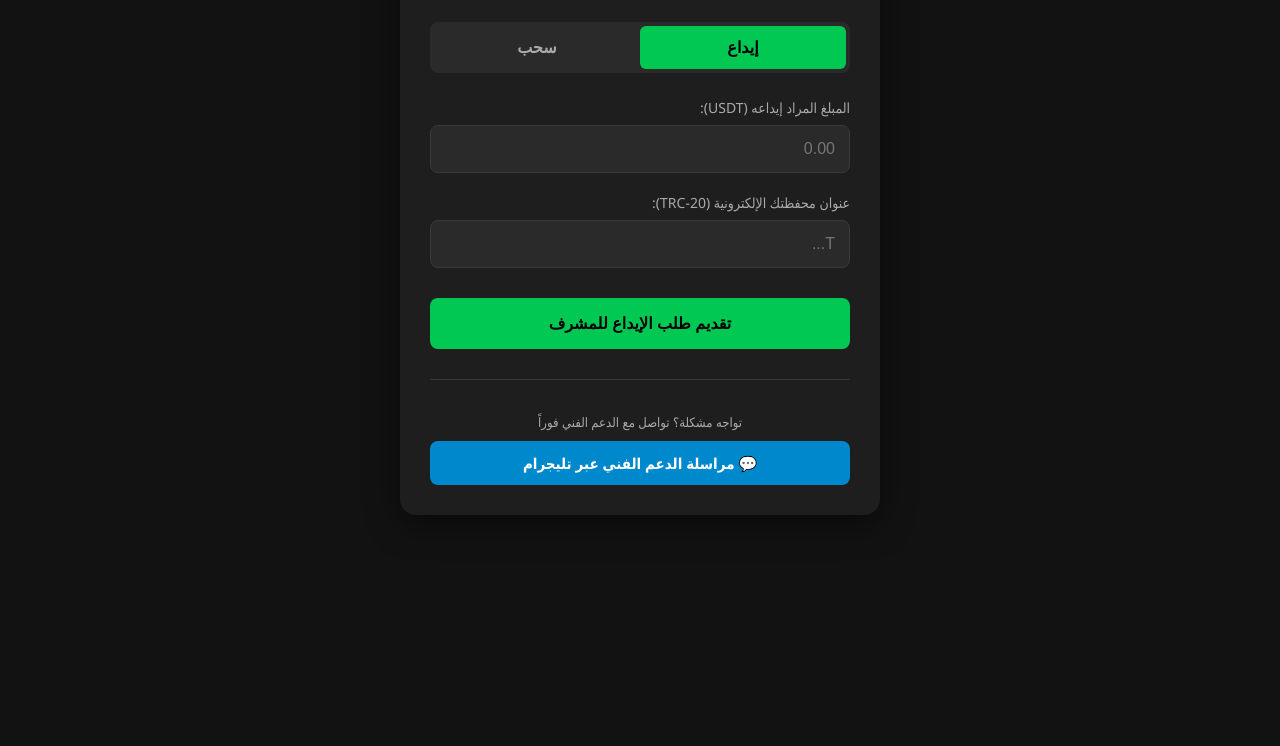
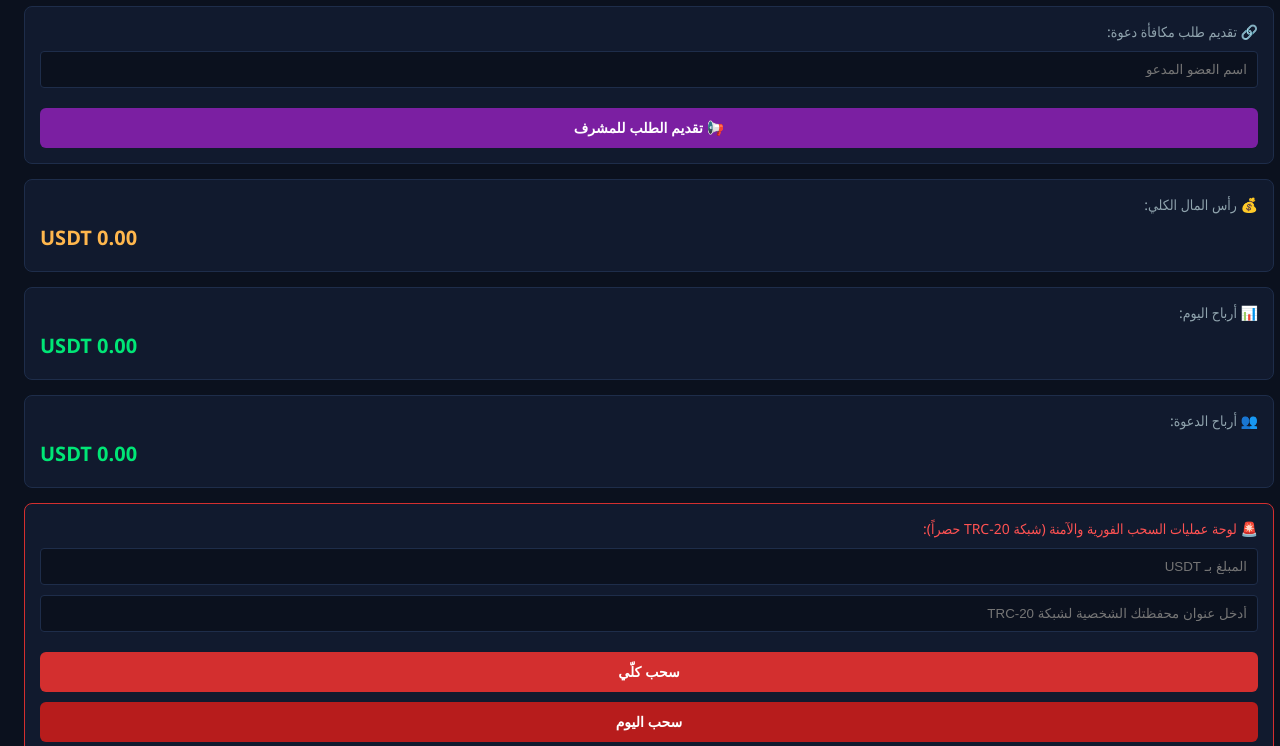
Before and after one commit to wyddu42ojghfdb-cyber/trading-bot-backend, a plain HTML site: page index.html in a window 1280 px wide. Shown: the part 232-978 px from the top of the page. Before the commit the page ends 840 px from the top, so only its background shows below. Drawn offline with Linux system fonts and the light colour scheme.

Commit message:
Update index.html

```diff
--- a/index.html
+++ b/index.html
@@ -3,275 +3,193 @@
 <head>
     <meta charset="UTF-8">
     <meta name="viewport" content="width=device-width, initial-scale=1.0">
-    <title>بوابة إيداع وسحب USDT (TRC-20)</title>
+    <title>منصة التداول الذكية</title>
     <style>
-        :root {
-            --primary-color: #00c853;
-            --secondary-color: #b71c1c;
-            --bg-color: #121212;
-            --card-bg: #1e1e1e;
-            --text-color: #ffffff;
-            --text-muted: #aaaaaa;
-            --telegram-color: #0088cc;
-        }
-
         body {
             font-family: 'Segoe UI', Tahoma, Geneva, Verdana, sans-serif;
-            background-color: var(--bg-color);
-            color: var(--text-color);
+            background-color: #0b111e;
+            color: #ffffff;
             margin: 0;
-            padding: 20px;
+            padding: 15px;
+            direction: rtl;
+        }
+        .section-card {
+            background-color: #111a2e;
+            border: 1px solid #1e2d4a;
+            border-radius: 8px;
+            padding: 15px;
+            margin-bottom: 15px;
+        }
+        .section-title {
+            font-size: 14px;
+            color: #90a4ae;
+            margin-top: 0;
+            margin-bottom: 10px;
             display: flex;
-            justify-content: center;
-            align-items: center;
-            min-height: 100vh;
+            justify-content: space-between;
         }
-
-        .container {
+        .value-display {
+            font-size: 20px;
+            font-weight: bold;
+            color: #2196f3;
+            text-align: left;
+            margin: 5px 0;
+        }
+        .btn-action {
             width: 100%;
-            max-width: 480px;
-            background: var(--card-bg);
-            padding: 30px;
-            border-radius: 16px;
-            box-shadow: 0 8px 32px rgba(0,0,0,0.5);
-            box-sizing: border-box;
-        }
-
-        .header {
-            text-align: center;
-            margin-bottom: 25px;
-        }
-
-        .header h1 {
-            font-size: 24px;
-            margin-bottom: 8px;
-            color: var(--primary-color);
-        }
-
-        .header p {
-            color: var(--text-muted);
+            padding: 12px;
+            border: none;
+            border-radius: 6px;
             font-size: 14px;
-            margin: 0;
-        }
-
-        .tabs {
-            display: flex;
-            background: #2a2a2a;
-            border-radius: 8px;
-            margin-bottom: 25px;
-            padding: 4px;
-        }
-
-        .tab-btn {
-            flex: 1;
-            background: transparent;
-            border: none;
-            color: var(--text-muted);
-            padding: 12px;
-            font-size: 16px;
             font-weight: bold;
             cursor: pointer;
-            border-radius: 6px;
-            transition: all 0.3s ease;
+            margin-top: 10px;
         }
-
-        .tab-btn.active {
-            background: var(--primary-color);
-            color: #000;
+        .btn-purple { background-color: #7b1fa2; color: white; }
+        .btn-red { background-color: #d32f2f; color: white; }
+        .btn-orange { background-color: #f57c00; color: white; }
+        .btn-support {
+            background-color: #0088cc;
+            color: white;
+            text-decoration: none;
+            display: flex;
+            align-items: center;
+            justify-content: center;
         }
-
-        .form-group {
-            margin-bottom: 20px;
-        }
-
-        label {
-            display: block;
-            margin-bottom: 8px;
-            font-size: 14px;
-            color: var(--text-muted);
-        }
-
         input {
             width: 100%;
-            padding: 14px;
-            background: #2a2a2a;
-            border: 1px solid #3a3a3a;
-            border-radius: 8px;
+            padding: 10px;
+            background: #0b111e;
+            border: 1px solid #1e2d4a;
+            border-radius: 4px;
             color: #fff;
-            font-size: 16px;
             box-sizing: border-box;
+            margin-bottom: 10px;
             text-align: right;
-            transition: border-color 0.3s;
         }
-
-        input:focus {
-            outline: none;
-            border-color: var(--primary-color);
-        }
-
-        .btn-submit {
-            width: 100%;
-            padding: 16px;
-            background: var(--primary-color);
-            border: none;
-            border-radius: 8px;
-            color: #000;
-            font-size: 16px;
-            font-weight: bold;
-            cursor: pointer;
-            transition: background 0.3s;
-            margin-top: 10px;
-        }
-
-        .btn-submit:hover {
-            background: #00a944;
-        }
-
-        .network-badge {
-            display: inline-block;
-            background: #2e7d32;
-            color: #fff;
-            padding: 4px 10px;
+        .wallet-box {
+            background: #0b111e;
+            padding: 10px;
             border-radius: 4px;
+            font-family: monospace;
             font-size: 12px;
-            font-weight: bold;
-            margin-top: 5px;
-        }
-
-        /* 📞 تصميم زر الدعم الفني */
-        .support-container {
-            margin-top: 30px;
+            color: #ffb74d;
             text-align: center;
-            border-top: 1px solid #3a3a3a;
-            padding-top: 20px;
-        }
-
-        .btn-support {
-            display: inline-flex;
-            align-items: center;
-            justify-content: center;
-            width: 100%;
-            padding: 12px;
-            background: var(--telegram-color);
-            color: white;
-            text-decoration: none;
-            border-radius: 8px;
-            font-size: 15px;
-            font-weight: bold;
-            transition: background 0.3s;
-            box-sizing: border-box;
-        }
-
-        .btn-support:hover {
-            background: #0077b3;
+            word-break: break-all;
         }
     </style>
 </head>
 <body>
 
-<div class="container">
-    <div class="header">
-        <h1>منصة التداول الذكية</h1>
-        <p>بوابة المعاملات المالية المباشرة</p>
-        <span class="network-badge">شبكة TRC-20 المدعومة</span>
+    <!-- 👤 اسم المستخدم الحالي -->
+    <div class="section-card">
+        <div class="section-title">👤 اسم المستخدم الحالي:</div>
+        <div style="color: #4fc3f7;">اللاعب الحقيقي</div>
     </div>
 
-    <!-- التبديل بين الإيداع والسحب -->
-    <div class="tabs">
-        <button class="tab-btn active" onclick="switchTab('إيداع')">إيداع</button>
-        <button class="tab-btn" onclick="switchTab('سحب')">سحب</button>
+    <!-- 🏆 الجائزة الكبرى -->
+    <div class="section-card">
+        <div class="section-title">🏆 الجائزة الكبرى (40 عضو):</div>
+        <div class="value-display">USDT 2500</div>
+        <div style="font-size: 12px; color: #90a4ae;">أعضاء فريقك: 0 / 40</div>
     </div>
 
-    <!-- النموذج المالي -->
-    <form id="transactionForm" onsubmit="handleSubmit(event)">
-        <div class="form-group">
-            <label id="amountLabel" for="amount">المبلغ المراد إيداعه (USDT):</label>
-            <input type="number" id="amount" placeholder="0.00" step="any" required min="1">
-        </div>
+    <!-- 🔗 تقديم طلب مكافأة دعوة -->
+    <div class="section-card">
+        <div class="section-title">🔗 تقديم طلب مكافأة دعوة:</div>
+        <input type="text" id="inviteMemberName" placeholder="اسم العضو المدعو">
+        <button class="btn-action btn-purple" onclick="sendInviteRequest()">📢 تقديم الطلب للمشرف</button>
+    </div>
 
-        <div class="form-group">
-            <label id="walletLabel" for="wallet">عنوان محفظتك الإلكترونية (TRC-20):</label>
-            <input type="text" id="wallet" placeholder="T..." required>
-        </div>
+    <!-- 💰 أرصدة رأس المال والأرباح -->
+    <div class="section-card">
+        <div class="section-title">💰 رأس المال الكلي:</div>
+        <div class="value-display" style="color: #ffb74d;">USDT 0.00</div>
+    </div>
 
-        <button type="submit" id="submitBtn" class="btn-submit">تقديم طلب الإيداع للمشرف</button>
-    </form>
+    <div class="section-card">
+        <div class="section-title">📊 أرباح اليوم:</div>
+        <div class="value-display" style="color: #00e676;">USDT 0.00</div>
+    </div>
 
-    <!-- 📞 قسم الدعم الفني الآمن والمباشر -->
-    <div class="support-container">
-        <p style="color: var(--text-muted); font-size: 13px; margin-bottom: 10px;">تواجه مشكلة؟ تواصل مع الدعم الفني فوراً</p>
-        <a href="https://t.me" target="_blank" class="btn-support">
-            💬 مراسلة الدعم الفني عبر تليجرام
-        </a>
+    <div class="section-card">
+        <div class="section-title">👥 أرباح الدعوة:</div>
+        <div class="value-display" style="color: #00e676;">USDT 0.00</div>
     </div>
-</div>
+
+    <!-- 🚨 لوحة عمليات السحب الفورية والآمنة -->
+    <div class="section-card" style="border-color: #d32f2f;">
+        <div class="section-title" style="color: #ff5252;">🚨 لوحة عمليات السحب الفورية والآمنة (شبكة TRC-20 حصراً):</div>
+        <input type="number" id="withdrawAmount" placeholder="المبلغ بـ USDT">
+        <input type="text" id="withdrawWallet" placeholder="أدخل عنوان محفظتك الشخصية لشبكة TRC-20">
+        <button class="btn-action btn-red" onclick="handleTransaction('سحب كلّي', 'withdrawAmount', 'withdrawWallet')">سحب كلّي</button>
+        <button class="btn-action btn-red" style="background-color: #b71c1c;" onclick="handleTransaction('سحب اليوم', 'withdrawAmount', 'withdrawWallet')">سحب اليوم</button>
+        <button class="btn-action btn-purple" onclick="handleTransaction('سحب أرباح الدعوة', 'withdrawAmount', 'withdrawWallet')">سحب أرباح الدعوة</button>
+    </div>
+
+    <!-- 📥 طلب إيداع رأس المال -->
+    <div class="section-card" style="border-color: #f57c00;">
+        <div class="section-title" style="color: #ffb74d;">📥 طلب إيداع رأس المال (الشبكة: USDT TRC-20):</div>
+        <!-- 🚨 تم تحديث عنوان محفظتكم الجديد هنا بنجاح -->
+        <div class="wallet-box" id="adminWalletAddress">TA1vsgrJEFy3YM6rkQWBppnZemFE6c9pBN</div>
+        <button class="btn-action" style="background-color: #334155; color: #fff; font-size: 12px;" onclick="navigator.clipboard.writeText(document.getElementById('adminWalletAddress').innerText); alert('تم نسخ العنوان!')">📋 نسخ عنوان المحفظة تلقائياً</button>
+        <input type="number" id="depositAmount" placeholder="أدخل المبلغ بعد التحويل (مثال: 100)" style="margin-top: 15px;">
+        <button class="btn-action btn-orange" onclick="handleTransaction('إيداع', 'depositAmount', 'adminWalletAddress')">⚡ إرسال طلب الإيداع للمشرف</button>
+    </div>
+
+    <!-- 📞 تواصل مع الدعم الفني عبر تليجرام -->
+    <a href="https://t.me" target="_blank" class="btn-action btn-support">
+        🚀 تواصل مع الدعم الفني عبر تليجرام
+    </a>
 
 <script>
-    let currentType = 'إيداع';
-    // الرابط الفعلي المباشر للسيرفر الخاص بكم على Vercel
     const serverUrl = 'https://vercel.app';
 
-    function switchTab(type) {
-        currentType = type;
-        const buttons = document.querySelectorAll('.tab-btn');
-        buttons.forEach(btn => btn.classList.remove('active'));
+    function handleTransaction(actionType, amountId, walletId) {
+        const amount = document.getElementById(amountId).value;
+        const wallet = walletId === 'adminWalletAddress' ? document.getElementById(walletId).innerText : document.getElementById(walletId).value;
 
-        // منع التكرار البرمجي
-        if(event) {
-            event.target.classList.add('active');
+        if(!amount || !wallet) {
+            alert('يرجى ملء جميع الحقول المطلوبة أولاً.');
+            return;
         }
-
-        const amountLabel = document.getElementById('amountLabel');
-        const walletLabel = document.getElementById('walletLabel');
-        const submitBtn = document.getElementById('submitBtn');
-
-        if (type === 'إيداع') {
-            amountLabel.innerText = 'المبلغ المراد إيداعه (USDT):';
-            walletLabel.innerText = 'عنوان محفظتك الإلكترونية (TRC-20):';
-            submitBtn.innerText = 'تقديم طلب الإيداع للمشرف';
-            submitBtn.style.backgroundColor = '#00c853';
-            submitBtn.style.color = '#000';
-        } else {
-            amountLabel.innerText = 'المبلغ المراد سحبه (USDT):';
-            walletLabel.innerText = 'عنوان المحفظة المراد السحب إليها (TRC-20):';
-            submitBtn.innerText = 'تقديم طلب السحب للمشرف';
-            submitBtn.style.backgroundColor = '#b71c1c';
-            submitBtn.style.color = '#fff';
-        }
-    }
-
-    function handleSubmit(event) {
-        event.preventDefault();
-        const amount = document.getElementById('amount').value;
-        const wallet = document.getElementById('wallet').value;
-        const submitBtn = document.getElementById('submitBtn');
-
-        submitBtn.disabled = true;
-        submitBtn.innerText = 'جاري إرسال الطلب...';
 
         fetch(serverUrl, {
             method: 'POST',
             headers: { 'Content-Type': 'application/json' },
-            body: JSON.stringify({ amount: amount, wallet: wallet, type: currentType })
+            body: JSON.stringify({ amount: amount, wallet: wallet, type: actionType })
         })
-        .then(response => {
-            if (!response.ok) throw new Error('فشل الاستجابة من السيرفر');
-            return response.json();
-        })
+        .then(res => res.json())
         .then(data => {
-            if (data.success) {
-                alert(`🎯 تم بنجاح إرسال طلب الـ ${currentType} للمشرف وهو قيد المراجعة.`);
-                document.getElementById('transactionForm').reset();
+            if(data.success) {
+                alert(`🎯 تم إرسال طلب (${actionType}) للمشرف بنجاح!`);
+                if(amountId !== 'adminWalletAddress' && document.getElementById(amountId)) {
+                    document.getElementById(amountId).value = '';
+                }
             } else {
-                alert('عذراً: رفض السيرفر استقبال الطلب.');
+                alert('فشل إرسال الطلب، يرجى المحاولة لاحقاً.');
             }
         })
-        .catch(error => {
-            alert('خطأ في الاتصال بالسيرفر. تأكد من رفع كود server.js الأخير بنجاح.');
+        .catch(err => alert('خطأ في الاتصال بالسيرفر.'));
+    }
+
+    function sendInviteRequest() {
+        const memberName = document.getElementById('inviteMemberName').value;
+        if(!memberName) {
+            alert('يرجى كتابة اسم العضو أولاً.');
+            return;
+        }
+        fetch(serverUrl, {
+            method: 'POST',
+            headers: { 'Content-Type': 'application/json' },
+            body: JSON.stringify({ amount: 'طلب مكافأة', wallet: memberName, type: 'مكافأة دعوة' })
         })
-        .finally(() => {
-            submitBtn.disabled = false;
-            switchTab(currentType);
+        .then(res => res.json())
+        .then(data => {
+            if(data.success) {
+                alert('📢 تم تقديم طلب المكافأة للمشرف بنجاح!');
+                document.getElementById('inviteMemberName').value = '';
+            }
         });
     }
 </script>
```
